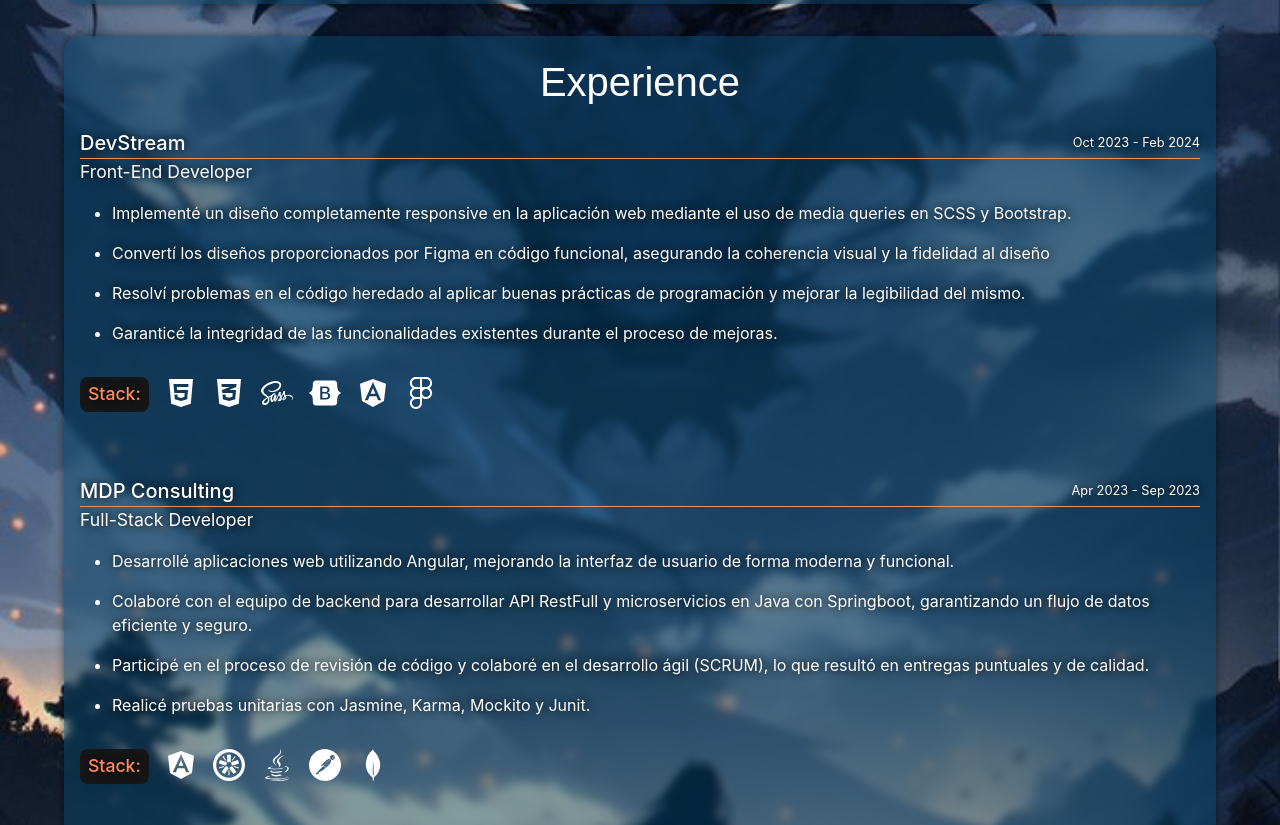
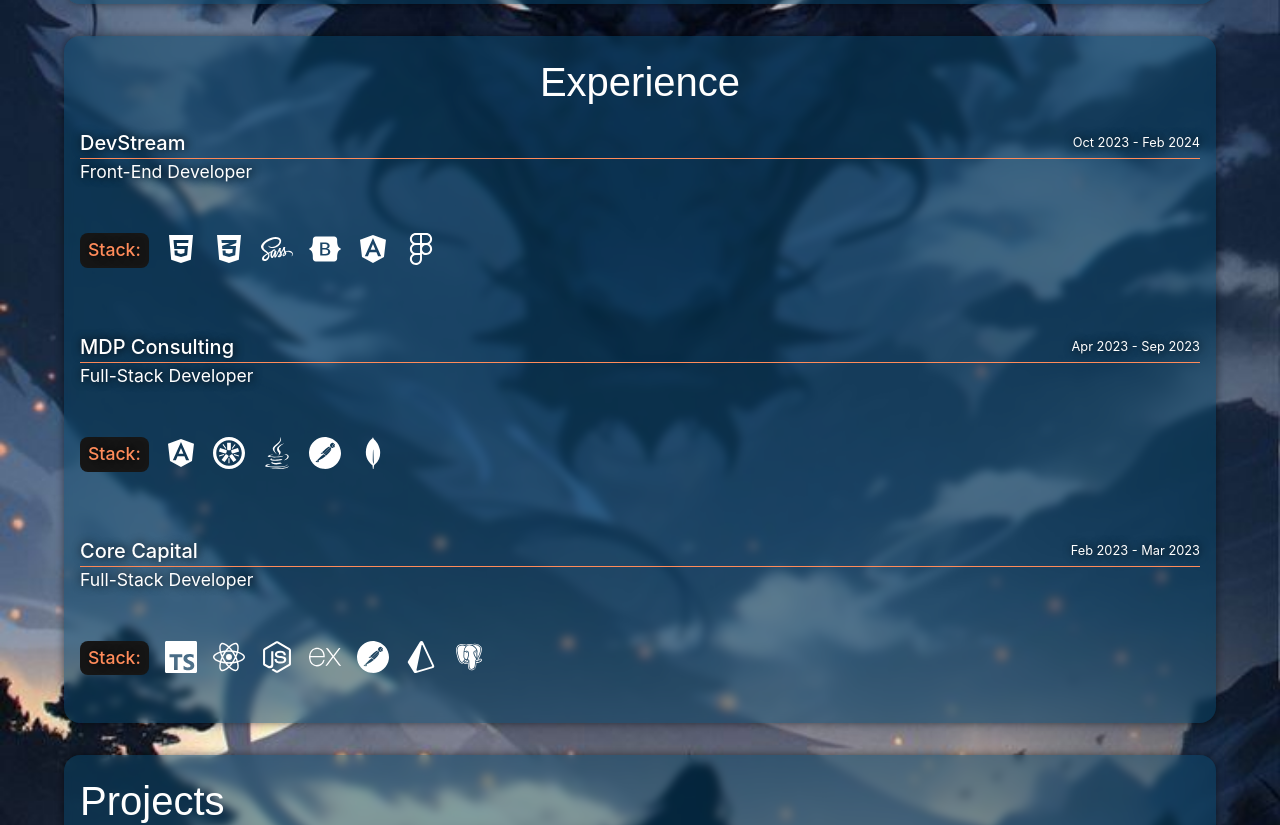
Before and after one commit to EduRamos95/portfolio.Ryu, a React (Create React App) app in the folder portfolio/: page / in a window 1280 px wide. Shown: the part 980-1805 px from the top of the page. Built offline with nearby package versions, Linux system fonts and the light colour scheme; a web font is replaced by a local one.

Commit message:
update: add collapse effect in TimeLineCard

```diff
--- a/portfolio/src/Components/Commons/ExpDescComponent/TimeLineCard.scss
+++ b/portfolio/src/Components/Commons/ExpDescComponent/TimeLineCard.scss
@@ -1,10 +1,27 @@
 .timeline-card {
     margin-bottom: 16px;
     text-shadow: black 1px 0px 10px;
+    // transition: all 5s;
 
     > * {
         color: white;
     }
+
+    &__list {
+        height: 0;
+        overflow: hidden;
+        transition: height 1s ease; /* Transición suave de altura de 0.3 segundos */
+
+        // li animation
+
+        li {
+            transition: opacity 0.3s ease;
+        }
+    }
+
+    // &__list.visible {
+    //     height: max-content; /* Utilizar altura automática para mostrar todo el contenido */
+    // }
 
     // descriptions
     ul {
@@ -21,12 +38,17 @@
         border-color: #ff8b5a;
     }
 
+    &__content {
+        display: flex;
+        flex-direction: column;
+
         &__sup{
             display: flex;
             flex-direction: row;
             flex-wrap: nowrap;
             justify-content: space-between;
             align-items: center;
+            column-gap: 8px;
 
             &__title {
                 font-size: 1.25rem;
@@ -44,6 +66,7 @@
             font-size: 1.1rem;
             margin-bottom: 1rem;
             // font-weight: 500;
+        }
     }
 
     &__stack {
--- a/portfolio/src/Components/Commons/ExpDescComponent/TimeLineCard.tsx
+++ b/portfolio/src/Components/Commons/ExpDescComponent/TimeLineCard.tsx
@@ -1,20 +1,54 @@
+import { useRef, useState } from "react";
 import { WorkData } from "./Exp.model";
 import './TimeLineCard.scss';
 
 function TimelineCard({ company, job, dateStart, dateEnd, descriptions, stack }:WorkData) {
-    return (
+  const [isVisible, setIsVisible] = useState<boolean>(false);
+  const ulRef = useRef<HTMLUListElement | null>(null);
+
+
+  const toggleVisibility = () => {
+    setIsVisible(!isVisible);
+  };
+
+  return (
       <div className="timeline-card">
-        <div className="timeline-card__sup">
-            <h3 className="timeline-card__sup__title">{company}</h3>
-            <p className="timeline-card__sup__date">{dateStart} - {dateEnd}</p>
+        <div className="timeline-card__content" onClick={toggleVisibility}>
+          <div className="timeline-card__content__sup">
+              <h3 className="timeline-card__content__sup__title">{company}</h3>
+              <p className="timeline-card__content__sup__date">{dateStart} - {dateEnd}</p>
+          </div>
+          <hr />
+          <p className="timeline-card__content__job">{job}</p>
         </div>
-        <hr />
-        <p className="timeline-card__job">{job}</p>
-        <ul>
-          {descriptions.map((activity, index) => (
-            <li key={`${"description"}${index}`}>{activity}</li>
-          ))}
+
+        <ul ref={ulRef}
+        className={`timeline-card__list ${isVisible ? 'visible' : ''}`}
+        style={
+          isVisible ?
+          {
+            height: ulRef.current?.scrollHeight + "px",
+          }:{
+            height: "0px",
+          }
+        }
+        >
+      {descriptions.map((activity, index) => {
+
+        const lastIndex = descriptions.length - 1;
+        const reversedIndex = !isVisible ? lastIndex - index : index;
+        return (
+          <li key={`${"description"}${index}`}
+          style={{
+            transitionDelay: `${reversedIndex * 0.3}s`, // Establecer un retraso escalonado para cada elemento
+            opacity: isVisible ? 1 : 0, // Establecer la opacidad según la visibilidad
+          }}
+          >{activity}</li>
+          )
+        }
+      )}
         </ul>
+
         <div className="timeline-card__stack">
             <p>Stack:</p>
             <div className="timeline-card__stack__group">
```
Lines whose indentation alone changed are shown as unchanged.
